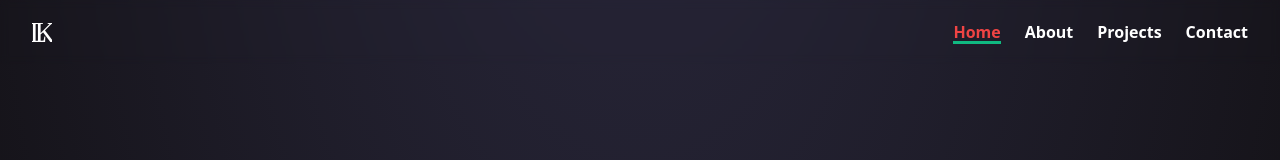
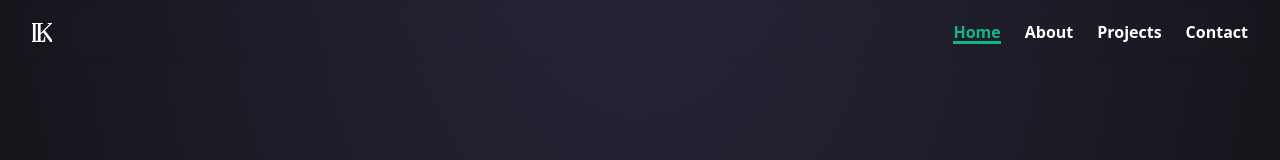
Before and after one commit to ev0clu/portfolio, a Next.js app: page / in a window 1280 px wide. Shown: the top 160 px of the page. Built offline with nearby package versions, Linux system fonts and the light colour scheme.

Commit message:
Cubic bezier has been added to scroll animation

```diff
--- a/src/components/Header/ScrollLink.tsx
+++ b/src/components/Header/ScrollLink.tsx
@@ -5,6 +5,7 @@ import React, { PropsWithChildren } from "react";
 import { useScrollContext } from "../ScrollProvider";
 import { TNavConfig } from "@/config/nav";
 import { cn } from "@/lib/utils";
+import { animate, cubicBezier } from "framer-motion";
 
 const SCROLL_OFFSET = 1;
 
@@ -37,13 +38,21 @@ const ScrollLink = ({ children, name, ...props }: ScrollLinkProps) => {
         top: offsetPosition,
         behavior: "smooth",
       });
+
+      const easing = cubicBezier(0.5, 0, 0.5, 1.0); // Ease-In-Out
+
+      animate(window.scrollY, offsetPosition, {
+        duration: 0.5, // Duration of the scroll animation
+        ease: easing, // Apply the custom easing curve
+        onUpdate: (value) => window.scrollTo(0, value),
+      });
     }
   };
   return (
     <Link
       {...props}
       className={cn("font-semibold", {
-        "text-red-500": activeSection === name,
+        "text-emerald-500": activeSection === name,
       })}
       onClick={handleScroll}
     >
```
